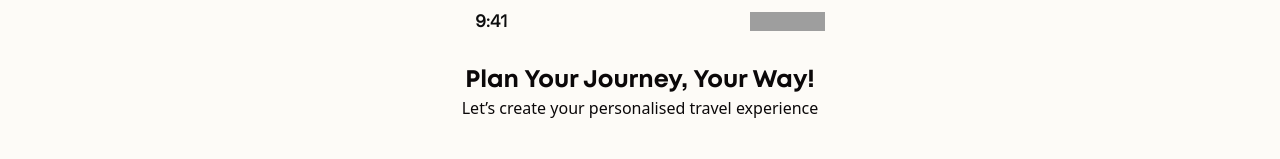
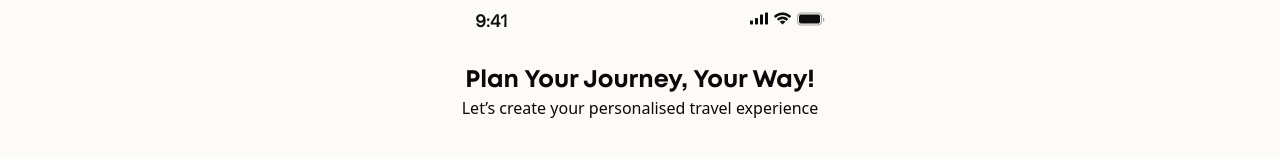
Before and after one commit to Rays-Code/travel-itinerary-app, a React (Vite) app: page / in a window 1280 px wide. Shown: the top 159 px of the page. Built offline with nearby package versions, Linux system fonts and the light colour scheme; grey boxes are pictures that could not be loaded.

Commit message:
testing image path

```diff
--- a/src/components/common/StatusBar.jsx
+++ b/src/components/common/StatusBar.jsx
@@ -12,16 +12,16 @@ const StatusBar = () => {
         {/* icon-left */}
         <div className='w-[75px] h-[13px] flex justify-between py-1 mr-1'>
         <div>
-            <img src='./assets/signal.png' className='block dark:hidden'/>
-            <img src='./assets/signal-dark.png' className='hidden dark:block'/>
+            <img src='/assets/images/signal.png' className='block dark:hidden'/>
+            <img src='/assets/images/signal-dark.png' className='hidden dark:block'/>
         </div>
         <div>
-            <img src='./assets/wi-fi.png' className='block dark:hidden'/>
-            <img src='./assets/wi-fi-dark.png' className='hidden dark:block'/>
+            <img src='/assets/images/wi-fi.png' className='block dark:hidden'/>
+            <img src='/assets/images/wi-fi-dark.png' className='hidden dark:block'/>
         </div>
         <div>
-            <img src='./assets/battery.png' className='block dark:hidden'/>
-            <img src='./assets/battery-dark.png' className='hidden dark:block'/>
+            <img src='/assets/images/battery.png' className='block dark:hidden'/>
+            <img src='/assets/images/battery-dark.png' className='hidden dark:block'/>
 
         </div>
         </div>
```
